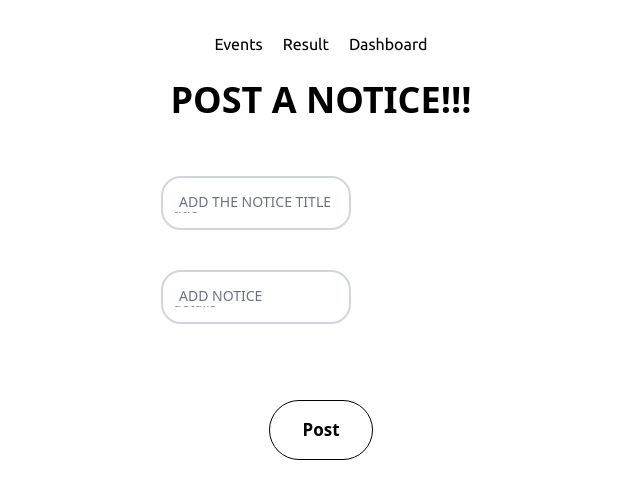
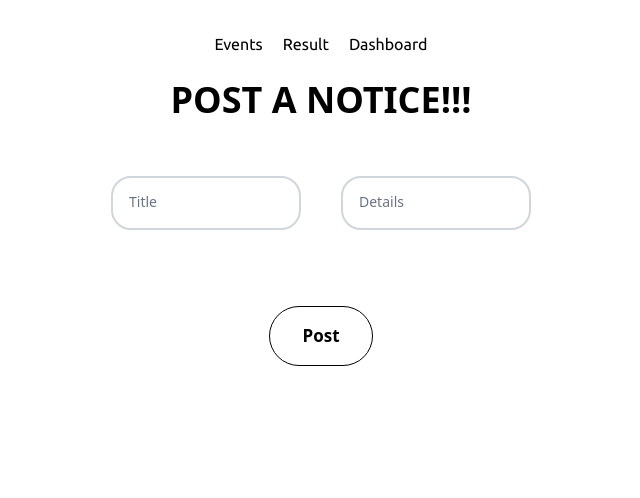
Before and after one commit to RahulSinghKathayat/EventsManager-frontend, a React (Vite) app: page /notice in a window 1280 px wide. Shown: the top 498 px of the page, without its empty margins (319-959 px from the left). Built offline with nearby package versions, Linux system fonts and the light colour scheme; a web font is replaced by a local one.

Commit message:
input box area

```diff
--- a/src/components/Inputbox.jsx
+++ b/src/components/Inputbox.jsx
@@ -5,12 +5,16 @@ export function InputBox({ label, placeholder, onChange }) {
     <div className="relative max-w-[190px] my-4 font-sans">
       <input
         type="text"
+        id={label} // Unique ID for input
         placeholder={placeholder}
         onChange={onChange}
         required
         className="block w-full px-2.5 pb-2.5 pt-5 text-sm text-gray-900 bg-transparent border-2 border-gray-300 rounded-[20px] appearance-none focus:outline-none focus:ring-0 focus:border-indigo-400 peer"
       />
-      <label className="absolute text-sm text-gray-500 duration-300 transform -translate-y-4 scale-75 top-4 z-10 origin-[0] left-2.5 peer-focus:text-indigo-400 peer-placeholder-shown:scale-100 peer-placeholder-shown:translate-y-0 peer-focus:scale-75 peer-focus:-translate-y-4 bg-white px-2">
+      <label
+        htmlFor={label}
+        className="absolute text-sm text-gray-500 duration-300 transform -translate-y-4 scale-75 top-4 z-10 origin-[0] left-2.5 peer-focus:text-indigo-400 peer-placeholder-shown:scale-100 peer-placeholder-shown:translate-y-0 peer-focus:scale-75 peer-focus:-translate-y-4 bg-white px-2"
+      >
         {label}
       </label>
     </div>
--- a/src/pages/Notice.jsx
+++ b/src/pages/Notice.jsx
@@ -26,13 +26,13 @@ export const Notice = () => {
 
 
            <div className="flex justify-center p-10">
-           <div className="w-80 flex flex-col gap-2">
+           <div className="font-ubuntu w-full flex justify-center gap-10 items-center">
                <InputBox onChange={(e)=>{
                     setTitle(e.target.value)
-               }} label={"ADD THE NOTICE TITLE"} placeholder={"title"}></InputBox>
+               }} label={"Title"} placeholder={""}></InputBox>
                <InputBox onChange={(e) => {
                     setDescription(e.target.value)
-               }} label={"ADD NOTICE"} placeholder={"details"}></InputBox>
+               }} label={"Details"} placeholder={""}></InputBox>
            </div>
            </div>
 
--- a/src/pages/Signin.jsx
+++ b/src/pages/Signin.jsx
@@ -25,11 +25,11 @@ export function Signin(){
 
                 <InputBox onChange={(e) => {
                     setUsername(e.target.value)
-                }} label={"Username"} placeholder={"your username"}></InputBox>
+                }} label={"Username"} placeholder={""}></InputBox>
 
                 <InputBox onChange={(e) => {
                     setPassword(e.target.value)
-                }} label={"Password"} placeholder={"your password"}></InputBox>
+                }} label={"Password"} placeholder={""}></InputBox>
 
             </div>
 
--- a/src/pages/Signup.jsx
+++ b/src/pages/Signup.jsx
@@ -24,11 +24,11 @@ export function Signup(){
                 <div>
                     <InputBox onChange={(e) => {
                         setUsername(e.target.value)
-                    }} label={"Username/Email"} placeholder={"ZmjjKK"}></InputBox>
+                    }} label={"Username/Email"} placeholder={""}></InputBox>
 
                     <InputBox onChange={(e) => {
                         setPassword(e.target.value)
-                    }} label={"Password"} placeholder={"valorant321"}></InputBox>
+                    }} label={"Password"} placeholder={""}></InputBox>
                 </div>
 
                 <div>
```
